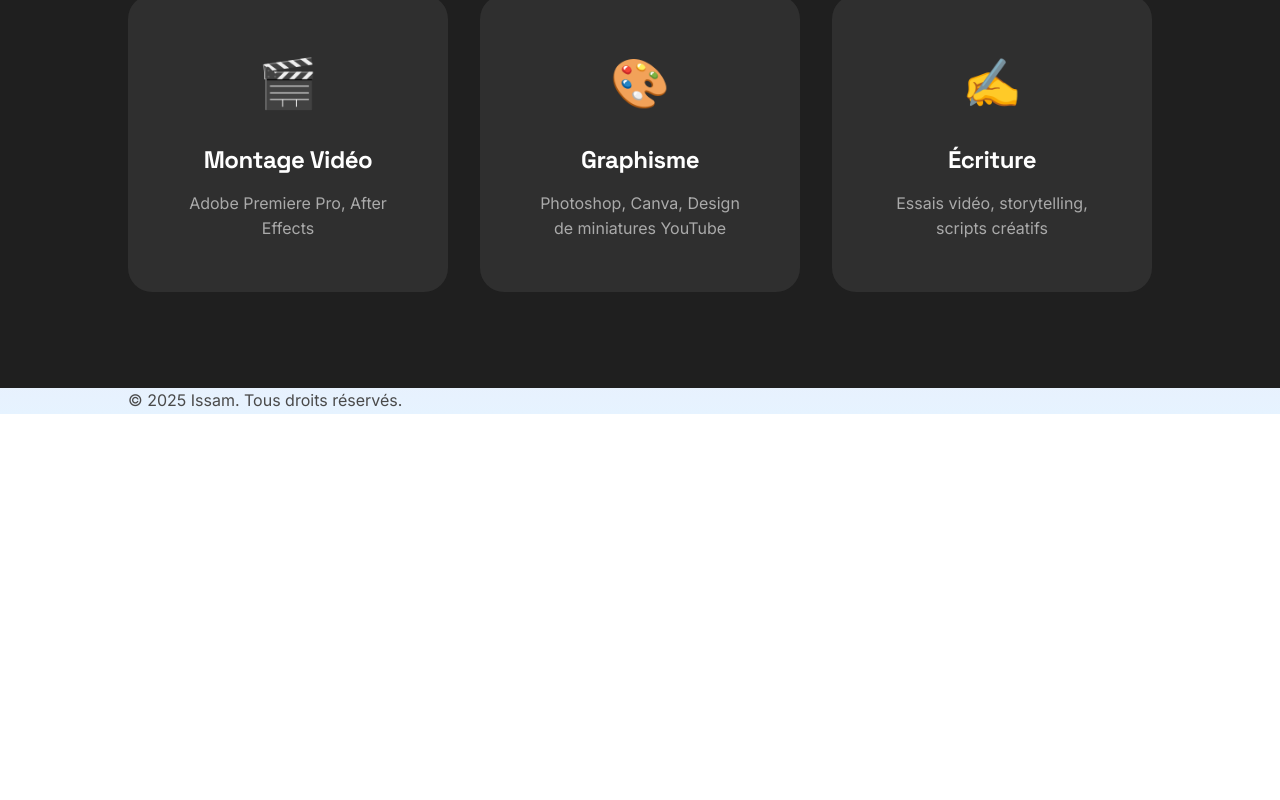
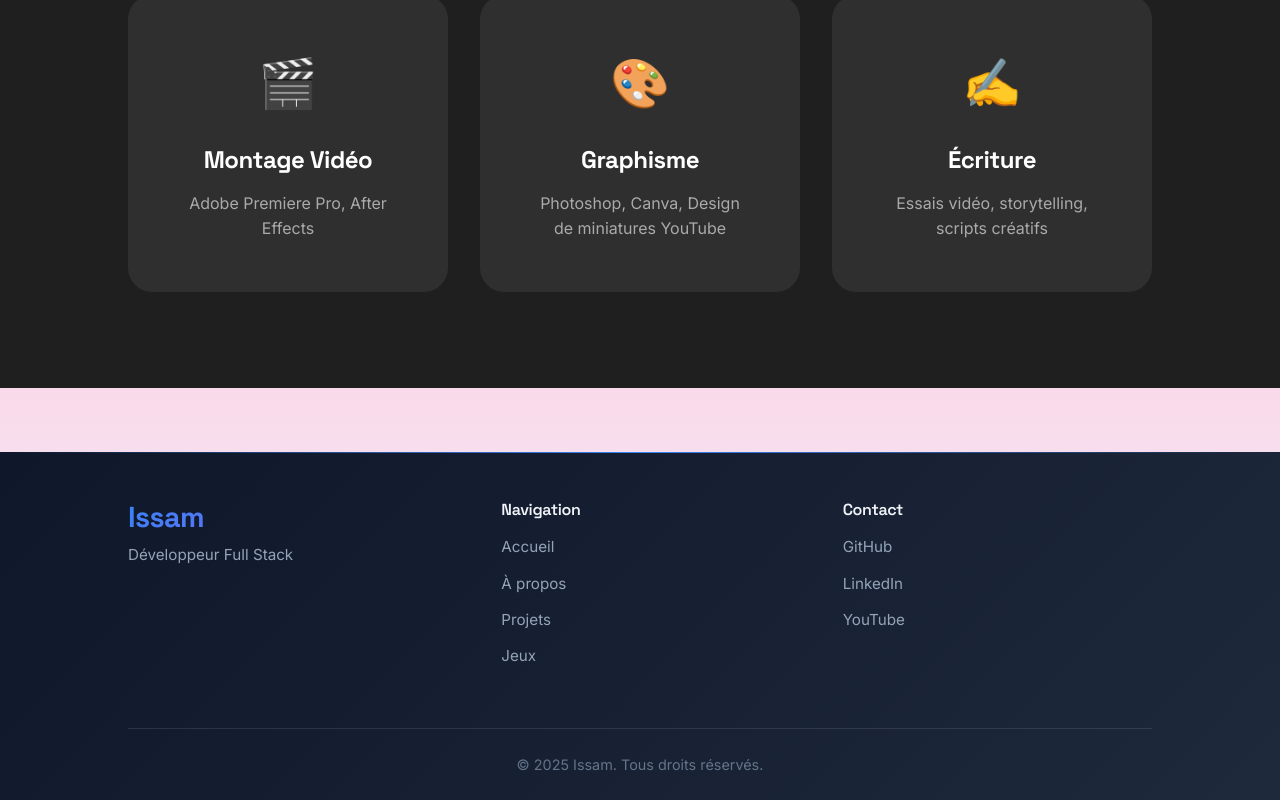
Before and after one commit to Issam59200/portfolio-issam, a React (Vite) app in the folder frontend/: page /youtube in a window 1280 px wide. Shown: the part 1246-2046 px from the top of the page. Before the commit the page ends 1660 px from the top, so only its background shows below. Built offline with nearby package versions, Linux system fonts and the light colour scheme; no server answers.

Commit message:
style: Footer et About - Mise à jour styles

```diff
--- /dev/null
+++ b/frontend/src/components/Footer.css
@@ -0,0 +1,93 @@
+.site-footer {
+  background: linear-gradient(135deg, #0f172a 0%, #1e293b 100%);
+  color: #e2e8f0;
+  margin-top: 4rem;
+  position: relative;
+  overflow: hidden;
+}
+
+.footer-content {
+  position: relative;
+  z-index: 1;
+}
+
+.footer-gradient {
+  position: absolute;
+  top: 0;
+  left: 0;
+  right: 0;
+  height: 1px;
+  background: linear-gradient(90deg, transparent, #3b82f6, transparent);
+}
+
+.footer-main {
+  display: grid;
+  grid-template-columns: 1fr 2fr;
+  gap: 3rem;
+  padding: 3rem 0;
+  border-bottom: 1px solid rgba(255, 255, 255, 0.1);
+}
+
+.footer-brand h3 {
+  font-size: 1.8rem;
+  font-weight: 700;
+  background: linear-gradient(135deg, #3b82f6, #8b5cf6);
+  -webkit-background-clip: text;
+  -webkit-text-fill-color: transparent;
+  background-clip: text;
+  margin-bottom: 0.5rem;
+}
+
+.footer-brand p {
+  color: #94a3b8;
+  font-size: 0.95rem;
+}
+
+.footer-links {
+  display: grid;
+  grid-template-columns: repeat(2, 1fr);
+  gap: 2rem;
+}
+
+.footer-section h4 {
+  font-size: 1rem;
+  font-weight: 600;
+  color: #f1f5f9;
+  margin-bottom: 1rem;
+}
+
+.footer-section a {
+  display: block;
+  color: #94a3b8;
+  text-decoration: none;
+  margin-bottom: 0.75rem;
+  transition: all 0.3s ease;
+  font-size: 0.95rem;
+}
+
+.footer-section a:hover {
+  color: #3b82f6;
+  transform: translateX(5px);
+}
+
+.footer-bottom {
+  padding: 1.5rem 0;
+  text-align: center;
+}
+
+.footer-bottom p {
+  color: #64748b;
+  font-size: 0.9rem;
+  margin: 0;
+}
+
+@media (max-width: 768px) {
+  .footer-main {
+    grid-template-columns: 1fr;
+    gap: 2rem;
+  }
+
+  .footer-links {
+    grid-template-columns: 1fr;
+  }
+}
--- a/frontend/src/components/Footer.jsx
+++ b/frontend/src/components/Footer.jsx
@@ -1,9 +1,37 @@
+import './Footer.css';
+
 export default function Footer() {
   const year = new Date().getFullYear();
   return (
     <footer className="site-footer">
-      <div className="container">
-        <p>© {year} Issam. Tous droits réservés.</p>
+      <div className="footer-content">
+        <div className="footer-gradient"></div>
+        <div className="container">
+          <div className="footer-main">
+            <div className="footer-brand">
+              <h3>Issam</h3>
+              <p>Développeur Full Stack</p>
+            </div>
+            <div className="footer-links">
+              <div className="footer-section">
+                <h4>Navigation</h4>
+                <a href="/">Accueil</a>
+                <a href="/about">À propos</a>
+                <a href="/projects">Projets</a>
+                <a href="/games">Jeux</a>
+              </div>
+              <div className="footer-section">
+                <h4>Contact</h4>
+                <a href="https://github.com" target="_blank" rel="noopener noreferrer">GitHub</a>
+                <a href="https://linkedin.com" target="_blank" rel="noopener noreferrer">LinkedIn</a>
+                <a href="https://youtube.com/@Kizame1" target="_blank" rel="noopener noreferrer">YouTube</a>
+              </div>
+            </div>
+          </div>
+          <div className="footer-bottom">
+            <p>© {year} Issam. Tous droits réservés.</p>
+          </div>
+        </div>
       </div>
     </footer>
   );
--- a/frontend/src/pages/About.css
+++ b/frontend/src/pages/About.css
@@ -205,6 +205,101 @@
   margin-bottom: var(--spacing-xl);
 }
 
+/* Compétences - Design compact et moderne */
+.skills-compact-grid {
+  display: grid;
+  grid-template-columns: repeat(auto-fit, minmax(280px, 1fr));
+  gap: var(--spacing-lg);
+}
+
+.skill-category-card {
+  background: rgba(255, 255, 255, 0.6);
+  backdrop-filter: blur(10px);
+  border: 2px solid rgba(255, 154, 139, 0.2);
+  border-radius: var(--radius-xl);
+  padding: var(--spacing-lg);
+  transition: all var(--transition-base);
+}
+
+.skill-category-card:hover {
+  transform: translateY(-4px);
+  border-color: rgba(255, 154, 139, 0.5);
+  box-shadow: 0 10px 30px rgba(255, 154, 139, 0.2);
+}
+
+.category-header h3 {
+  font-size: 1.1rem;
+  font-weight: 700;
+  margin-bottom: var(--spacing-md);
+  background: var(--gradient-glow);
+  -webkit-background-clip: text;
+  -webkit-text-fill-color: transparent;
+  background-clip: text;
+  text-transform: uppercase;
+  letter-spacing: 0.5px;
+}
+
+.skills-compact-list {
+  display: flex;
+  flex-direction: column;
+  gap: var(--spacing-sm);
+}
+
+.skill-tag {
+  display: flex;
+  justify-content: space-between;
+  align-items: center;
+  padding: 0.5rem 0.75rem;
+  background: rgba(255, 255, 255, 0.8);
+  border: 1px solid rgba(255, 154, 139, 0.2);
+  border-radius: var(--radius-md);
+  transition: all 0.2s;
+}
+
+.skill-tag:hover {
+  border-color: rgba(255, 154, 139, 0.5);
+  background: rgba(255, 255, 255, 0.95);
+  transform: translateX(4px);
+}
+
+.skill-tag-name {
+  font-size: 0.95rem;
+  font-weight: 600;
+  color: var(--text-primary);
+}
+
+.skill-tag-level {
+  display: flex;
+  gap: 3px;
+  align-items: center;
+}
+
+.level-dot {
+  width: 8px;
+  height: 8px;
+  border-radius: 50%;
+  background: rgba(255, 154, 139, 0.2);
+  transition: all 0.3s;
+}
+
+.level-dot.filled {
+  background: linear-gradient(135deg, #FF9A8B 0%, #FFB6C1 100%);
+  box-shadow: 0 0 8px rgba(255, 154, 139, 0.5);
+  animation: pulse-dot 2s ease-in-out infinite;
+}
+
+@keyframes pulse-dot {
+  0%, 100% {
+    transform: scale(1);
+    opacity: 1;
+  }
+  50% {
+    transform: scale(1.1);
+    opacity: 0.8;
+  }
+}
+
+/* Anciens styles conservés pour compatibilité */
 .skills-categories {
   display: grid;
   grid-template-columns: repeat(auto-fit, minmax(340px, 1fr));
@@ -223,15 +318,6 @@
     0 10px 40px rgba(255, 154, 139, 0.2),
     0 0 0 1px rgba(255, 255, 255, 0.5) inset;
   transition: all var(--transition-base);
-}
-
-.skill-category:hover {
-  transform: translateY(-8px) scale(1.02);
-  box-shadow:
-    0 20px 60px rgba(255, 154, 139, 0.4),
-    0 0 50px rgba(255, 182, 193, 0.3),
-    0 0 0 1px rgba(255, 255, 255, 0.8) inset;
-  border-color: rgba(255, 154, 139, 0.6);
 }
 
 .category-title {
--- a/frontend/src/pages/About.jsx
+++ b/frontend/src/pages/About.jsx
@@ -155,60 +155,40 @@ export default function About() {
         </div>
       </section>
 
-      {/* Compétences Techniques Section - Style Jeux Vidéo */}
+      {/* Compétences Techniques Section - Design compact et moderne */}
       <section className="technical-skills-section section">
         <div className="container">
           <h2 className="section-title gradient-text animate-fade-in">Compétences Techniques</h2>
-          <p className="section-subtitle">Niveau d'expérience par technologie</p>
 
           {loading ? (
             <div className="loading">Chargement des compétences...</div>
           ) : (
-            <div className="skills-categories">
-              {Object.entries(groupedSkills).map(([category, categorySkills], index) => (
+            <div className="skills-compact-grid">
+              {Object.entries(groupedSkills).map(([category, categorySkills], catIndex) => (
                 <div
                   key={category}
-                  className="skill-category animate-slide-right"
-                  style={{ animationDelay: `${index * 0.1}s` }}
+                  className="skill-category-card animate-fade-in"
+                  style={{ animationDelay: `${catIndex * 0.05}s` }}
                 >
-                  <h3 className="category-title">{categoryNames[category] || category}</h3>
-                  <div className="skills-list">
+                  <div className="category-header">
+                    <h3>{categoryNames[category] || category}</h3>
+                  </div>
+                  <div className="skills-compact-list">
                     {categorySkills
                       .sort((a, b) => b.level - a.level)
-                      .map(skill => {
-                        const level = Math.floor(skill.level / 20); // 0-5 levels
-                        const currentXP = skill.level % 20; // Progress dans le level actuel
-                        return (
-                          <div key={skill.id} className="skill-item-game">
-                            <div className="skill-header-game">
-                              <span className="skill-name-game">{skill.name}</span>
-                              <span className="skill-level-badge">Lvl {level}</span>
-                            </div>
-                            <div className="xp-bar-container">
-                              <div className="xp-bar-bg">
-                                <div
-                                  className="xp-bar-fill"
-                                  style={{
-                                    width: `${(currentXP / 20) * 100}%`,
-                                    animationDelay: `${index * 0.1}s`
-                                  }}
-                                >
-                                  <div className="xp-shine"></div>
-                                </div>
-                              </div>
-                              <div className="xp-text">
-                                <span>XP: {skill.level}/100</span>
-                              </div>
-                            </div>
-                            {skill.years_experience && (
-                              <div className="skill-experience">
-                                <span className="exp-icon">⏱️</span>
-                                <span>{skill.years_experience} an{skill.years_experience > 1 ? 's' : ''} d'expérience</span>
-                              </div>
-                            )}
+                      .map((skill, index) => (
+                        <div key={skill.id} className="skill-tag">
+                          <span className="skill-tag-name">{skill.name}</span>
+                          <div className="skill-tag-level">
+                            {[...Array(5)].map((_, i) => (
+                              <span
+                                key={i}
+                                className={`level-dot ${i < Math.floor(skill.level / 20) ? 'filled' : ''}`}
+                              />
+                            ))}
                           </div>
-                        );
-                      })}
+                        </div>
+                      ))}
                   </div>
                 </div>
               ))}
```
